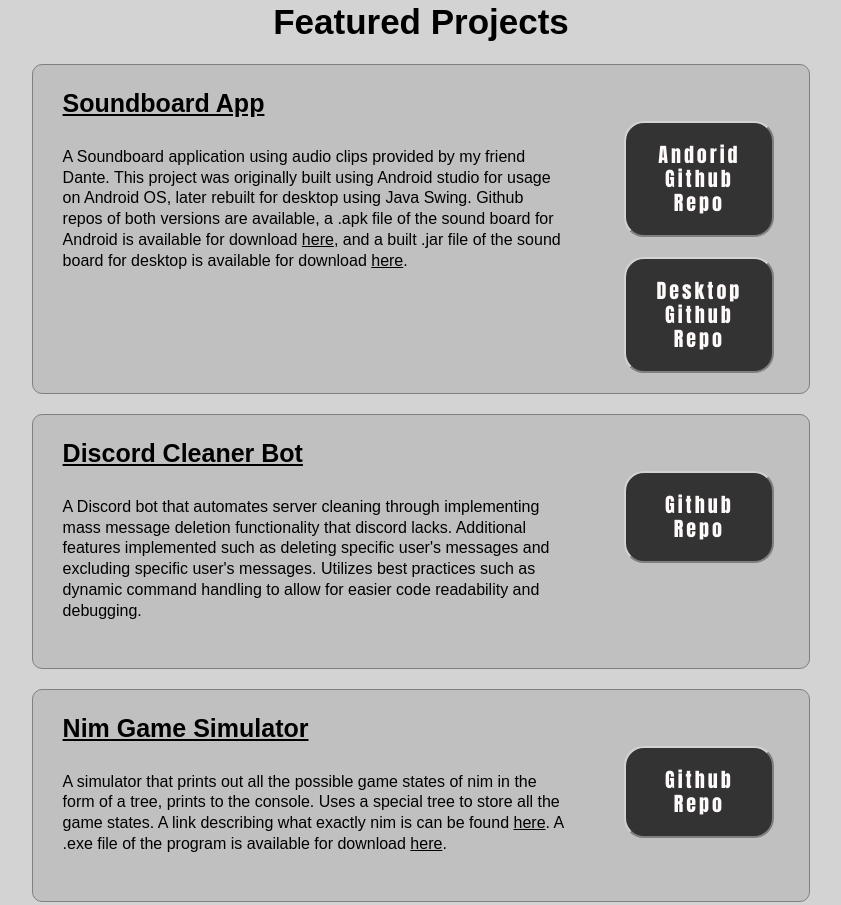
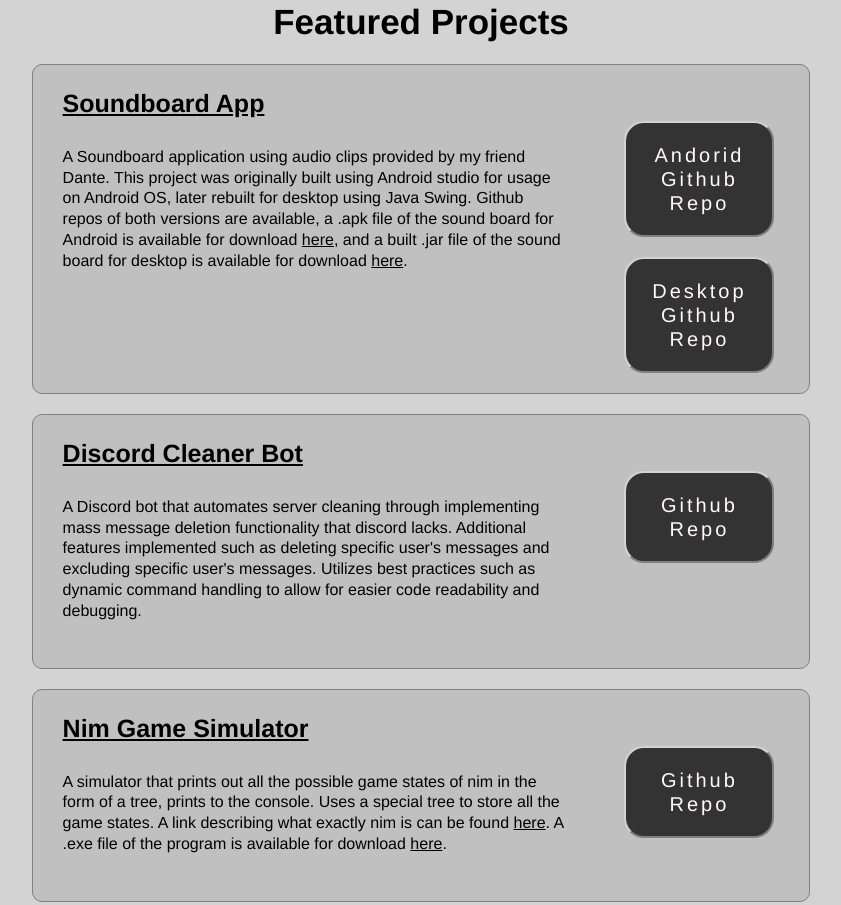
Before and after one commit to cheungis/cheungis.github.io, a plain HTML site: page index.html in a window 1280 px wide. Shown: the part 780-1685 px from the top of the page, without its empty margins (219-1060 px from the left). Drawn offline with Linux system fonts and the light colour scheme.

Commit message:
Update style.css

```diff
--- a/css/style.css
+++ b/css/style.css
@@ -1,7 +1,7 @@
 body{
     background-color: lightgray;
     color: white;
-    font-family: Arial, Helvetica, sans-serif;
+    font-family: Helvetica, Arial, sans-serif;
     font-size: 16px;
     line-height: 1.6em;
     margin: 0;
@@ -63,7 +63,7 @@
 .box-3{
     width: 150px;
     font-size: 20px;
-    font-family: Impact;
+    font-family: Helvetica, Impact;
     letter-spacing: 3px;
     text-align: center;
     float: right;
```
